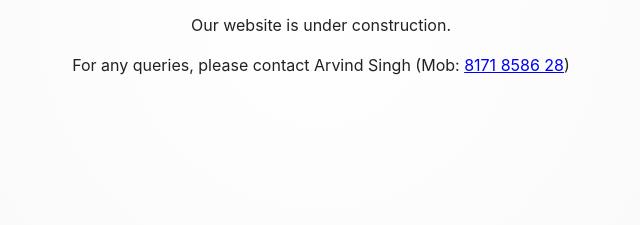
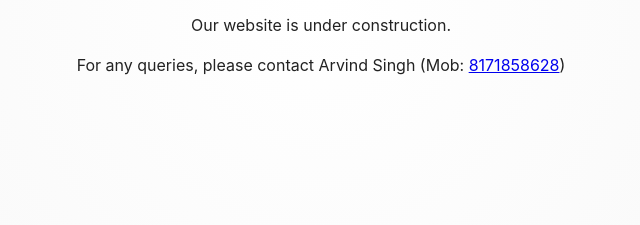
Before and after one commit to ParaSpl01t/yashiinfo, a plain HTML site: page index.html in a window 1280 px wide. Shown: the part 397-622 px from the top of the page, 319-959 px from the left. Drawn offline with Linux system fonts and the light colour scheme.

Commit message:
Update index.html

```diff
--- a/index.html
+++ b/index.html
@@ -51,7 +51,7 @@
     <main>
       <h1>YASHIINFO.IN</h1>
       <p>Our website is under construction.</p>
-      <p>For any queries, please contact Arvind Singh (Mob: <a href="tel:+918171858628">8171 8586 28</a>)</p>
+      <p>For any queries, please contact Arvind Singh (Mob: <a href="tel:+918171858628">8171858628</a>)</p>
     </main>
   </body>
 </html>
```
